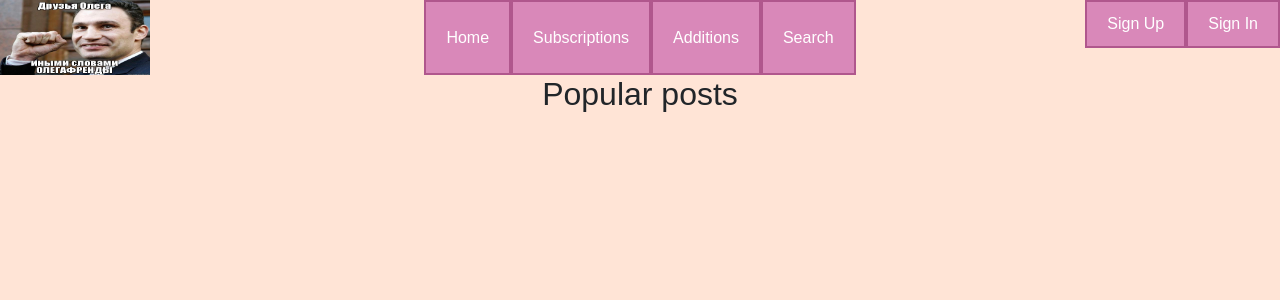
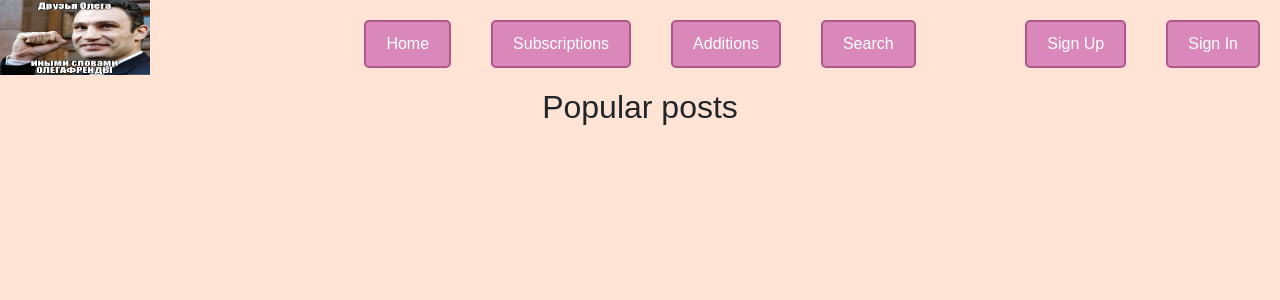
Before and after one commit to ValeriaRudenko/SocialMediaWebsiteForPets, a React (Create React App) app in the folder frontend/: page / in a window 1280 px wide. Shown: the top 300 px of the page. Built offline with nearby package versions, Linux system fonts and the light colour scheme.

Commit message:
code refactor

```diff
--- a/frontend/src/App.js
+++ b/frontend/src/App.js
@@ -1,9 +1,42 @@
 import React from 'react';
-import Main from './components/Main';
+import Home from './components/Home';
+import Subscriptions from './components/Subscriptions';
+import Additions from './components/Additions';
+import SignUp from './components/SignUp';
+import SignIn from './components/SignIn';
+import Profile from './components/Profile';
+import Navigation from './components/Navigation';
+import {PageProvider, usePageContext} from './components/PageContext'; // Make sure to import PageProvider
+import Search from "./components/Search";
 
 const App = () => {
   return (
-        <Main />
+      <div className="main">
+        <PageProvider>
+          <Navigation/>
+          <div>
+            <div>
+              <Content/>
+            </div>
+          </div>
+        </PageProvider>
+      </div>
+  );
+};
+
+const Content = () => {
+  const {currentPage} = usePageContext();
+
+  return (
+      <>
+        {currentPage === 'home' && <Home/>}
+        {currentPage === 'subscriptions' && <Subscriptions/>}
+        {currentPage === 'adds' && <Additions/>}
+        {currentPage === 'signUp' && <SignUp/>}
+        {currentPage === 'signIn' && <SignIn/>}
+        {currentPage === 'profile' && <Profile/>}
+        {currentPage === 'search' && <Search/>}
+      </>
   );
 };
 
--- a/frontend/src/components/Main.css
+++ /dev/null
@@ -1,29 +0,0 @@
-/* Basic styling */
-button {
-    display: inline-block;
-    padding: 10px 20px;
-    font-size: 16px;
-    text-align: center;
-    text-decoration: none;
-    border-radius: 5px;
-    cursor: pointer;
-    margin: 20px;
-    transition: background-color 0.3s ease-in-out, color 0.3s ease-in-out;
-    background-color: #D988B9; /* Pink color */
-    color: #fff; /* White text */
-    border: 2px solid #B0578D; /* Pink border */
-}
-
-/* Hover state */
-button:hover {
-    background-color: #B0578D; /* Lighter pink on hover */
-    color: #fff; /* White text on hover */
-    border: 2px solid #B0578D; /* Lighter pink border on hover */
-}
-
-div {
-    font-family: Century Gothic, CenturyGothic, AppleGothic, sans-serif;
-}
-.main {
-    background-color: #FFE4D6;
-}
--- a/frontend/src/components/Main.js
+++ /dev/null
@@ -1,44 +0,0 @@
-import React from 'react';
-import Home from './Home';
-import Subscriptions from './Subscriptions';
-import Additions from './Additions';
-import SignUp from './SignUp';
-import SignIn from './SignIn';
-import Profile from './Profile';
-import Navigation from './Navigation';
-import {PageProvider, usePageContext} from './PageContext'; // Make sure to import PageProvider
-import './Main.css';
-import Search from "./Search";
-
-const Main = () => {
-    return (
-        <div className="main">
-            <PageProvider>
-                <Navigation/>
-                <div>
-                    <div>
-                        <Content/>
-                    </div>
-                </div>
-            </PageProvider>
-        </div>
-    );
-};
-
-const Content = () => {
-    const {currentPage} = usePageContext();
-
-    return (
-        <>
-            {currentPage === 'home' && <Home/>}
-            {currentPage === 'subscriptions' && <Subscriptions/>}
-            {currentPage === 'adds' && <Additions/>}
-            {currentPage === 'signUp' && <SignUp/>}
-            {currentPage === 'signIn' && <SignIn/>}
-            {currentPage === 'profile' && <Profile/>}
-            {currentPage === 'search' && <Search/>}
-        </>
-    );
-};
-
-export default Main;
--- a/frontend/src/components/Profile.js
+++ b/frontend/src/components/Profile.js
@@ -21,10 +21,9 @@ const Profile = () => {
 
         // Delete the token from session storage
         sessionStorage.removeItem('token');
-        // Redirect or perform any additional actions after sign-out
-        // For example, you can navigate to the login page
-        // window.location.href = 'signin';
-        handlePageChange('signIn')
+
+        handlePageChange('signIn');
+
     };
 
     const fetchProfileData = async () => {
--- a/frontend/src/components/SignIn.js
+++ b/frontend/src/components/SignIn.js
@@ -20,7 +20,8 @@ const SignIn = () => {
 
             console.log('Sign In Successful:', response.data.message);
             setSignInMessage(response.data.message);
-            handlePageChange('profile'); // Use the handlePageChange function directly
+            handlePageChange('profile');
+
         } catch (error) {
             console.error('Error Signing In:', error.response.data.message);
             setSignInMessage(error.response.data.message);
--- a/frontend/src/index.css
+++ b/frontend/src/index.css
@@ -12,3 +12,33 @@ code {
   font-family: source-code-pro, Menlo, Monaco, Consolas, 'Courier New',
     monospace;
 }
+
+/* Basic styling */
+button {
+  display: inline-block;
+  padding: 10px 20px;
+  font-size: 16px;
+  text-align: center;
+  text-decoration: none;
+  border-radius: 5px;
+  cursor: pointer;
+  margin: 20px;
+  transition: background-color 0.3s ease-in-out, color 0.3s ease-in-out;
+  background-color: #D988B9; /* Pink color */
+  color: #fff; /* White text */
+  border: 2px solid #B0578D; /* Pink border */
+}
+
+/* Hover state */
+button:hover {
+  background-color: #B0578D; /* Lighter pink on hover */
+  color: #fff; /* White text on hover */
+  border: 2px solid #B0578D; /* Lighter pink border on hover */
+}
+
+div {
+  font-family: Century Gothic, CenturyGothic, AppleGothic, sans-serif;
+}
+.main {
+  background-color: #FFE4D6;
+}
```
